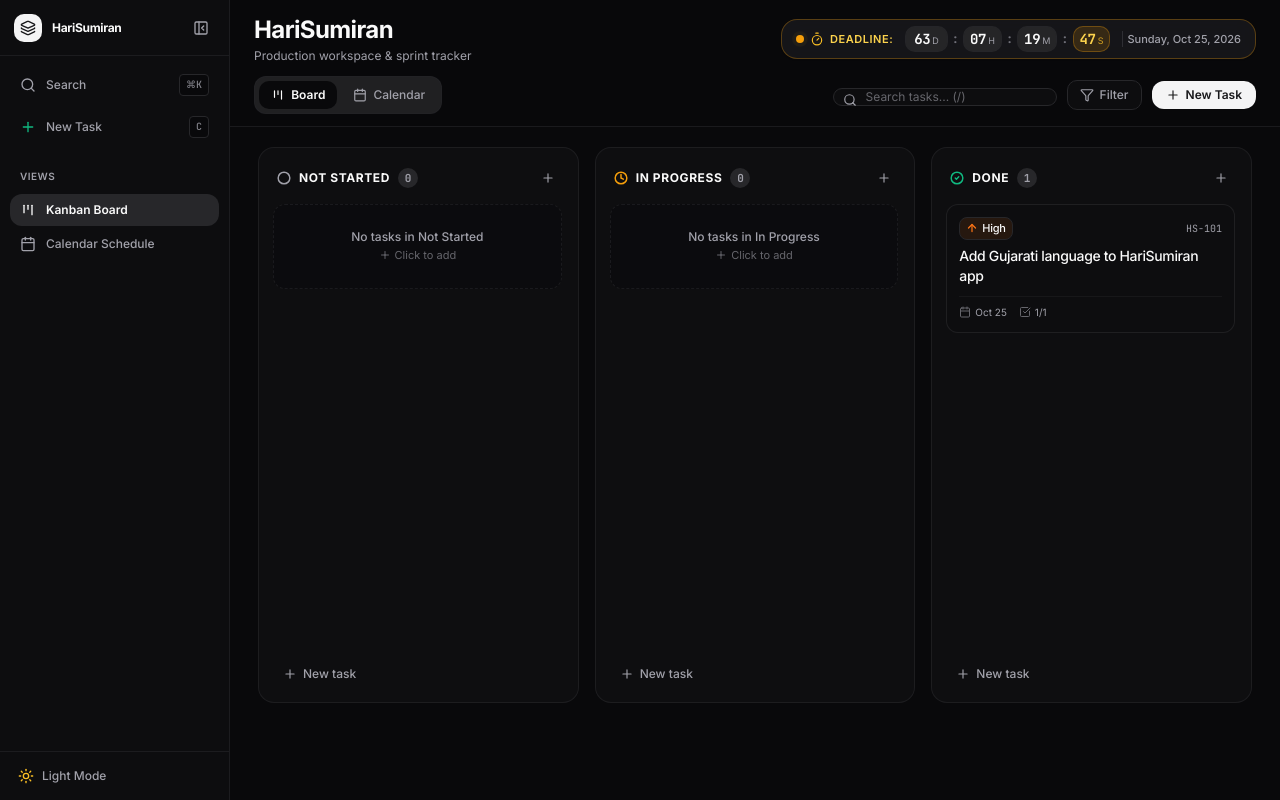
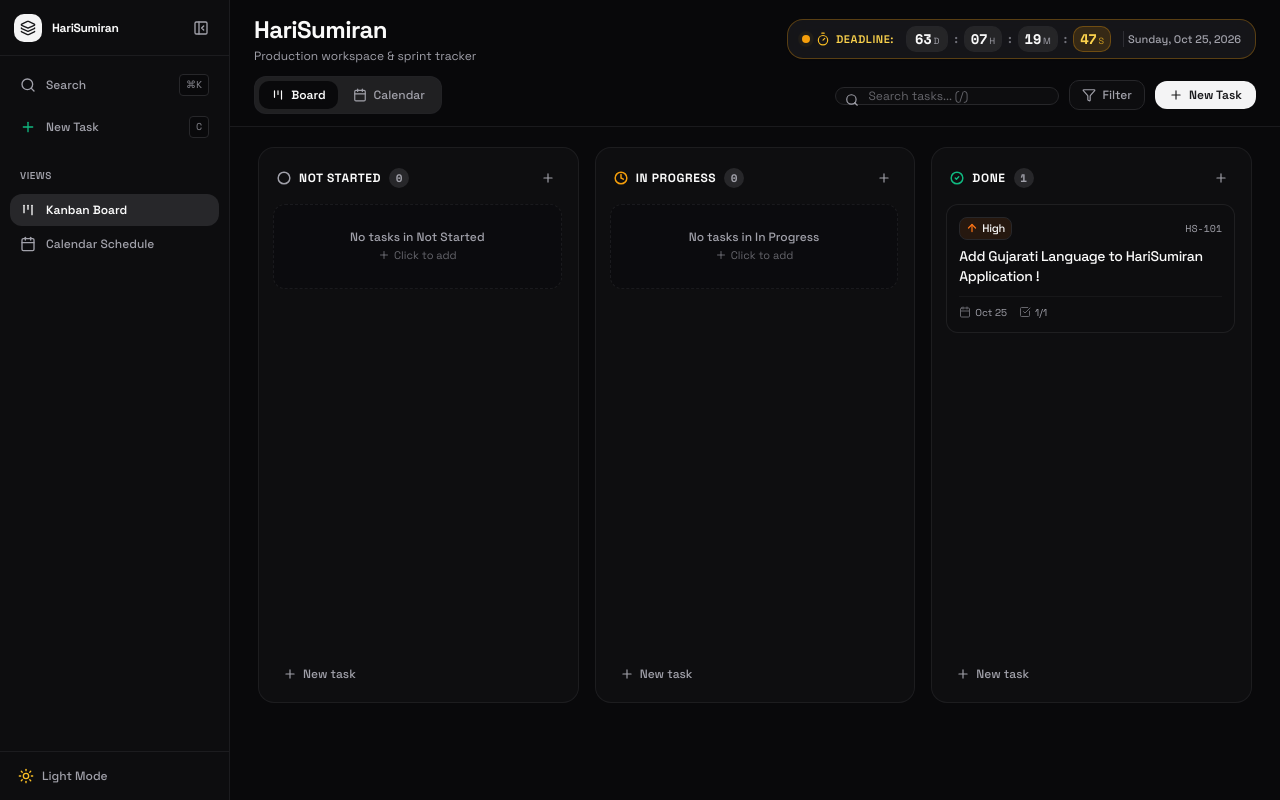
Before and after one commit to ParmarPranav/HariSumiran-Task-Managament, a Next.js app: page / in a window 1280 px wide. Built offline with nearby package versions, Linux system fonts and the light colour scheme.

Commit message:
Configure Space Grotesk and Space Mono modern futuristic fonts

```diff
--- a/data/db.json
+++ b/data/db.json
@@ -3,7 +3,7 @@
     {
       "id": "task-1",
       "code": "HS-101",
-      "title": "Add Gujarati language to HariSumiran app",
+      "title": "Add Gujarati Language to HariSumiran Application !",
       "description": "Implement Gujarati localization support across the HariSumiran workspace.",
       "status": "done",
       "priority": "high",
@@ -22,7 +22,7 @@
       "comments": [],
       "attachments": [],
       "createdAt": "2026-08-23T09:00:00.000Z",
-      "updatedAt": "2026-08-23T15:40:00.000Z"
+      "updatedAt": "2026-08-23T16:43:09.488Z"
     }
   ],
   "projects": [
@@ -35,7 +35,9 @@
       "color": "#6366f1",
       "status": "active",
       "isFavorite": true,
-      "memberIds": ["usr-1"],
+      "memberIds": [
+        "usr-1"
+      ],
       "createdAt": "2026-08-01T08:00:00.000Z"
     }
   ],
@@ -49,5 +51,5 @@
       "color": "#6366f1"
     }
   ],
-  "lastUpdated": "2026-08-23T15:40:00.000Z"
+  "lastUpdated": "2026-08-23T16:43:09.488Z"
 }
--- a/src/app/layout.tsx
+++ b/src/app/layout.tsx
@@ -1,22 +1,26 @@
 import type { Metadata } from "next";
-import { Inter, JetBrains_Mono } from "next/font/google";
+import { Space_Grotesk, Space_Mono } from "next/font/google";
 import "./globals.css";
 import { Providers } from "./providers";
 
-const sansFont = Inter({
-  variable: "--font-geist-sans",
+const spaceGrotesk = Space_Grotesk({
+  variable: "--font-space-grotesk",
   subsets: ["latin"],
+  weight: ["300", "400", "500", "600", "700"],
+  display: "swap",
 });
 
-const monoFont = JetBrains_Mono({
-  variable: "--font-geist-mono",
+const spaceMono = Space_Mono({
+  variable: "--font-space-mono",
   subsets: ["latin"],
+  weight: ["400", "700"],
+  display: "swap",
 });
 
 export const metadata: Metadata = {
-  title: "HariSumiran Task Management — Intelligent Productivity Workspace",
+  title: "HariSumiran — Modern Sprint & Workspace Mission Control",
   description:
-    "High-agency project management workspace with tactile drag-and-drop Kanban, multi-views, and command palette.",
+    "Futuristic, space-grade project management workspace with tactile drag-and-drop Kanban, live deadline countdown, and Supabase cloud persistence.",
 };
 
 export default function RootLayout({
@@ -26,7 +30,9 @@ export default function RootLayout({
 }>) {
   return (
     <html lang="en" suppressHydrationWarning className="dark">
-      <body className={`${sansFont.variable} ${monoFont.variable} antialiased bg-background text-foreground font-sans`}>
+      <body
+        className={`${spaceGrotesk.variable} ${spaceMono.variable} antialiased bg-background text-foreground font-sans tracking-normal`}
+      >
         <Providers>{children}</Providers>
       </body>
     </html>
--- a/tailwind.config.ts
+++ b/tailwind.config.ts
@@ -50,8 +50,9 @@ const config: Config = {
         sm: "calc(var(--radius) - 4px)",
       },
       fontFamily: {
-        sans: ["var(--font-geist-sans)", "system-ui", "sans-serif"],
-        mono: ["var(--font-geist-mono)", "monospace"],
+        sans: ["var(--font-space-grotesk)", "system-ui", "sans-serif"],
+        space: ["var(--font-space-grotesk)", "sans-serif"],
+        mono: ["var(--font-space-mono)", "monospace"],
       },
       keyframes: {
         "accordion-down": {
```
